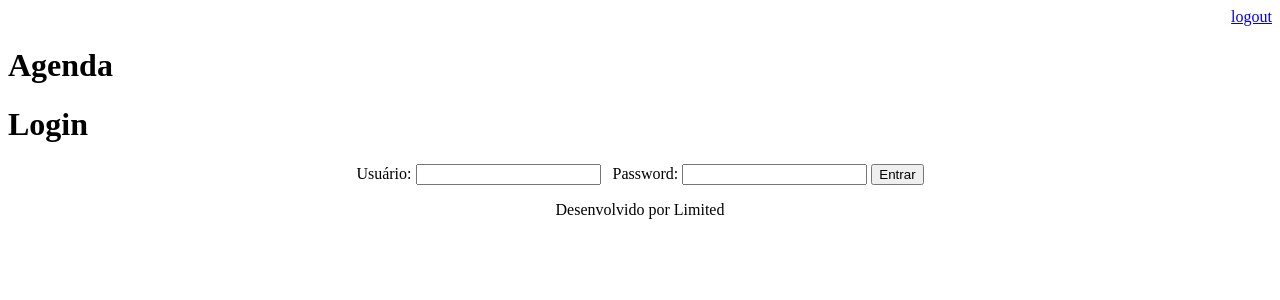
After one commit to projectgithubrepository/agenda, a Django app: page /login/ in a window 1280 px wide. The commit adds this page. Shown: the top 300 px of the page. Run offline with Django 3.2, Linux system fonts and the light colour scheme.

Commit message:
Incluíndo função e tela de autenticação

```diff
--- /dev/null
+++ b/agenda/templates/login.html
@@ -0,0 +1,24 @@
+{% extends "model-page.html" %}
+
+{% block content %}
+	<h1>Login</h1>
+	<form action="submit" method="POST"> {% csrf_token %}	<!--quando fizer a autenticação vai enviar um post. Esse csrf_token gera um token de segurança desse certificado, para evitar um erro que aparece. O token é necessário para evitar ataques hacker. Qualquer form que não seja um GET vai precisar do token. No form GET já faz automático-->
+		<div style="text-align: center">
+
+			<label>Usuário:</label>
+			<input type="text" name="username">
+			&nbsp;
+			<label>Password:</label>
+			<input type="password" name="password">
+			<button type="submit">Entrar</button>
+		</div>
+	</form>
+
+	{% for message in messages %}
+		<div style="text-align: center">
+			<br>
+			<strong>Erro:</strong> {{ message }} <!-- duas chaves = print, ou seja print(message)-->
+		</div>
+	{% endfor %}
+
+{% endblock %}
--- a/agenda/templates/model-footer.html
+++ b/agenda/templates/model-footer.html
@@ -1 +1 @@
-<p>Desenvolvido por Limited</p>
+<p style="text-align: center">Desenvolvido por Limited</p>
--- a/agenda/templates/model-header.html
+++ b/agenda/templates/model-header.html
@@ -1,4 +1,7 @@
 
 	<meta charset="UTF-8">
 	<title>Agenda</title>
+	<div style="text-align: right">
+		<a href="/logout">logout</a>
+	</div>
 	<h1>Agenda</h1>
--- a/agenda/urls.py
+++ b/agenda/urls.py
@@ -23,5 +23,8 @@ urlpatterns = [
     #path('eventos/<titulo_evento>/', views.Eventos),
     path('agenda/', views.lista_eventos),
     #path('', views.index) #leva para uma view e a view te redireciona para uma url
-    path('', RedirectView.as_view(url='/agenda/')) #essa é a outra forma de redirecionar a pag. inicial para uma url designada
+    path('', RedirectView.as_view(url='/agenda/')), #essa é a outra forma de redirecionar a pag. inicial para uma url designada
+    path('login/', views.login_user), #não pode usar apenas views.login pq já existe uma função chamada login empacotada no contrib.auth do django
+    path('login/submit', views.submit_login), #para que aconteça autenticação do usuário ao tentar logar na url login.html dos templates
+    path('logout/', views.logout_user)
 ]
--- a/core/views.py
+++ b/core/views.py
@@ -1,5 +1,8 @@
-from django.shortcuts import render, HttpResponse#, redirect
+from django.shortcuts import render, HttpResponse, redirect
 from core.models import Evento
+from django.contrib.auth.decorators import login_required
+from django.contrib.auth import authenticate, login, logout
+from django.contrib import messages
 
 # Create your views here.
 
@@ -12,8 +15,29 @@ from core.models import Evento
 #esse método é para que o caminho especificado seja a página inicial
 #	return redirect('/agenda/')
 
+def login_user(request):
+	return render(request, 'login.html')
+
+def logout_user(request):
+	logout(request)
+	return redirect('/')
+
+def submit_login(request):
+	if request.POST:
+		username = request.POST.get('username') #post é o método e o .get é para recuperar um parâmetro. Nesse caso o parâmetro é username
+		password = request.POST.get('password')
+		usuario = authenticate(username=username, password=password)
+		if usuario is not None: #se o usuário não for vazio, vai fazer o login  passando o request e o usuário. Após logar vai retornar ele para o índice/index. Quando retornar para o índice vai passar pela validação do decorador login_required, ele vai estar com a sessão aberta e vai conseguir acessar a página normalmente
+			login(request, usuario)
+			return redirect('/')
+		else:
+			messages.error(request, 'Usuário ou senha inválido.')
+	return redirect('/')
+
+@login_required(login_url='/login/') #o @ é para identificar que é um decorador. Login_url='login/' significa que quando não estiver autenticado irá direcionar para essa url
 def lista_eventos(request):
 	usuario = request.user
-	evento = Evento.objects.all()		#aqui vai buscar um objeto na classe Evento lá no arquivo models. Ao substituir o .get(id=1) por .all() vai buscar tudo. O .filter vai filtar nesse caso os eventos daquele usuário
+	usuario = request.user
+	evento = Evento.objects.filter(usuario=usuario)		#aqui vai buscar um objeto na classe Evento lá no arquivo models. Ao substituir o .get(id=1) por .all() vai buscar tudo. O .filter vai filtar nesse caso os eventos daquele usuário
 	dados = {'eventos':evento}			#vai passar um dicionário
 	return render(request, 'agenda.html', dados)
```
Also changed, not shown: db.sqlite3.
